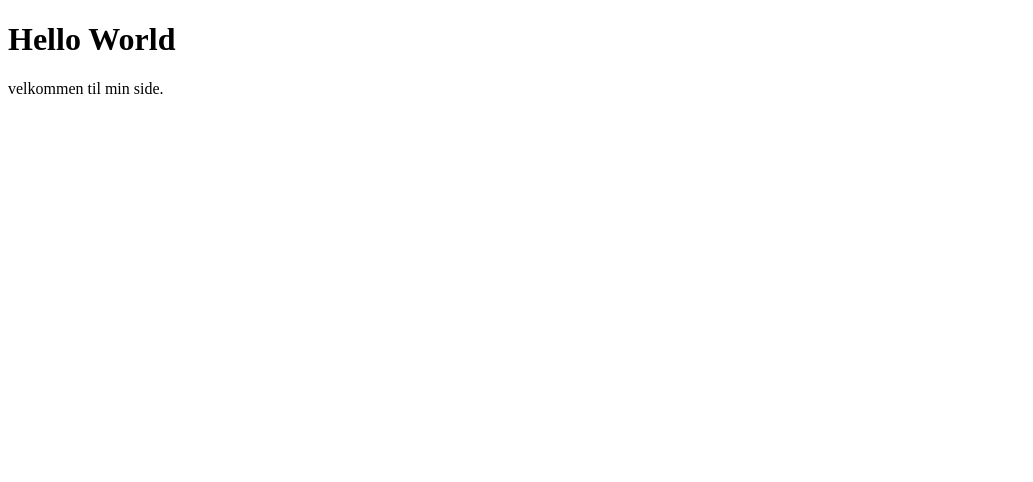
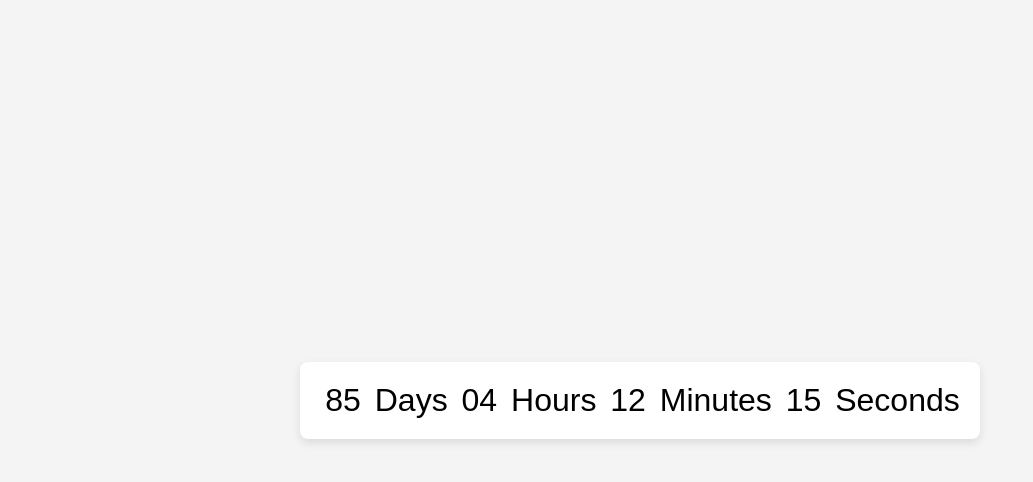
Before and after one commit to mofarhan1/mofarhan1.github.io, a plain HTML site: page index.html in a window 1280 px wide. Shown: the whole page, without its empty margins (0-1033 px from the left). Drawn offline with Linux system fonts and the light colour scheme.

Commit message:
Update index.html

```diff
--- a/index.html
+++ b/index.html
@@ -1,7 +1,68 @@
 <!DOCTYPE html>
-<html>
+<html lang="en">
+<head>
+    <meta charset="UTF-8">
+    <meta name="viewport" content="width=device-width, initial-scale=1.0">
+    <title>Event Countdown Timer</title>
+    <style>
+        body {
+            font-family: Arial, sans-serif;
+            display: flex;
+            justify-content: center;
+            align-items: center;
+            height: 100vh;
+            margin: 0;
+            background-color: #f4f4f4;
+        }
+        #timer {
+            font-size: 2rem;
+            background-color: #fff;
+            padding: 20px;
+            border-radius: 8px;
+            box-shadow: 0 4px 10px rgba(0, 0, 0, 0.1);
+        }
+        #timer span {
+            margin: 0 5px;
+        }
+    </style>
+</head>
 <body>
-<h1>Hello World</h1>
-<p>velkommen til min side.</p>
+
+<div id="timer">
+    <span id="days">00</span> Days
+    <span id="hours">00</span> Hours
+    <span id="minutes">00</span> Minutes
+    <span id="seconds">00</span> Seconds
+</div>
+
+<script>
+    // Set the event date and time (YYYY-MM-DDTHH:MM:SS)
+    const eventDate = new Date('2024-12-31T23:59:59').getTime();
+
+    // Update the timer every second
+    const timerInterval = setInterval(function() {
+        const now = new Date().getTime();
+        const timeLeft = eventDate - now;
+
+        // Time calculations
+        const days = Math.floor(timeLeft / (1000 * 60 * 60 * 24));
+        const hours = Math.floor((timeLeft % (1000 * 60 * 60 * 24)) / (1000 * 60 * 60));
+        const minutes = Math.floor((timeLeft % (1000 * 60 * 60)) / (1000 * 60));
+        const seconds = Math.floor((timeLeft % (1000 * 60)) / 1000);
+
+        // Display the result in the timer
+        document.getElementById('days').innerHTML = days < 10 ? '0' + days : days;
+        document.getElementById('hours').innerHTML = hours < 10 ? '0' + hours : hours;
+        document.getElementById('minutes').innerHTML = minutes < 10 ? '0' + minutes : minutes;
+        document.getElementById('seconds').innerHTML = seconds < 10 ? '0' + seconds : seconds;
+
+        // If the countdown is over, display a message
+        if (timeLeft < 0) {
+            clearInterval(timerInterval);
+            document.getElementById('timer').innerHTML = "The event has started!";
+        }
+    }, 1000);
+</script>
+
 </body>
 </html>
```
